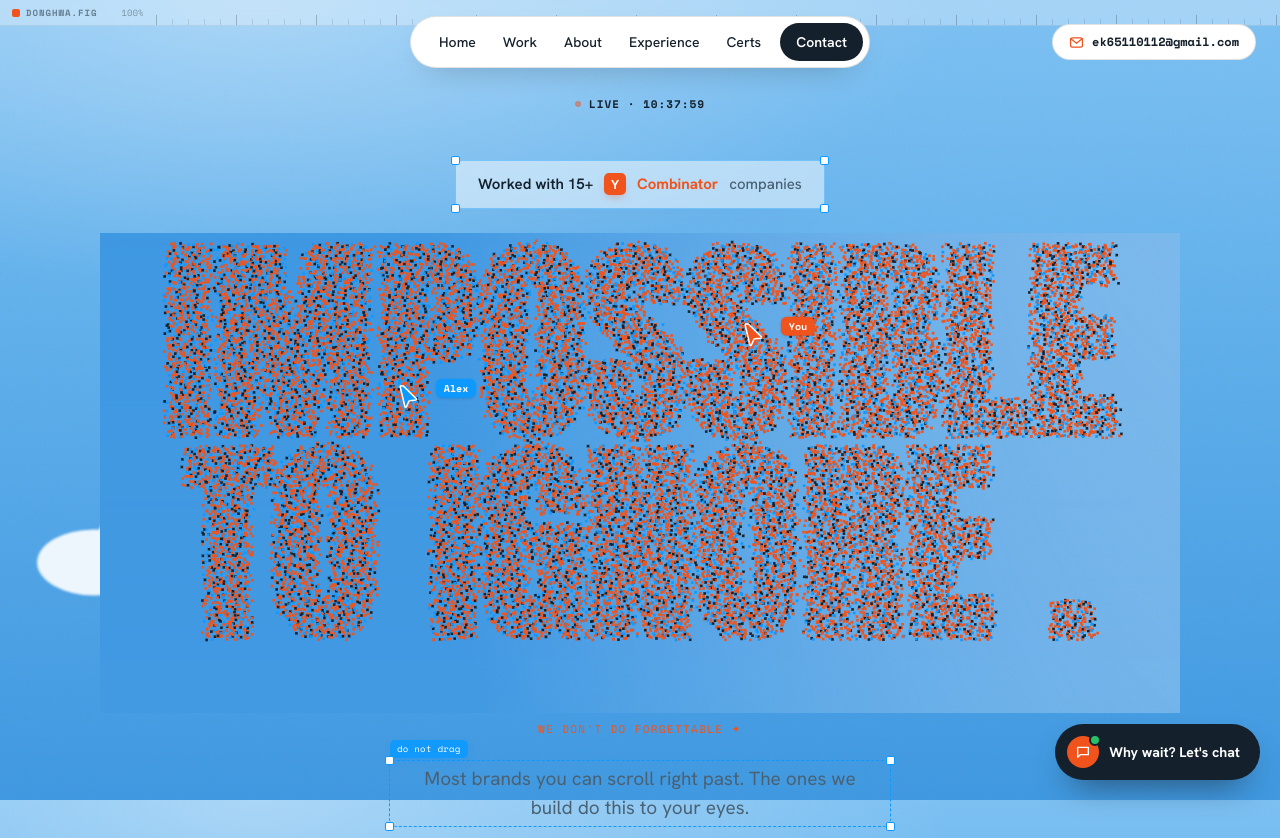
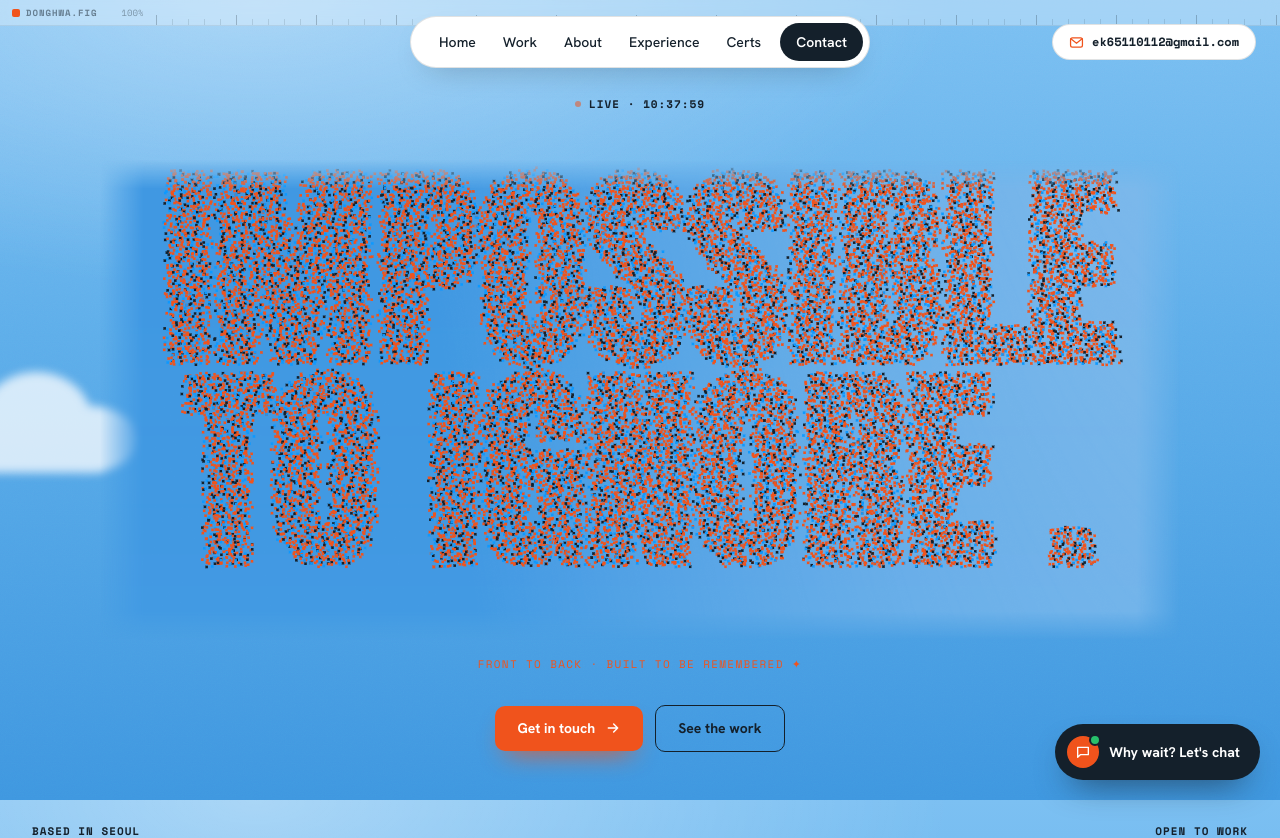
Before and after one commit to shindonghwagit/shindonghwa-portfolio, a React (Vite) app: page / in a window 1280 px wide. Shown: the top 838 px of the page. Built offline with nearby package versions, Linux system fonts and the light colour scheme.

Commit message:
feat(hero): drop social-proof/subcopy boxes, feather headline, single tracking cursor

```diff
--- a/src/ohh/components/Clouds.tsx
+++ b/src/ohh/components/Clouds.tsx
@@ -1,19 +1,22 @@
-/** Soft floating cloud illustrations drifting across the sky backdrop. */
+/** Soft, out-of-focus cloud illustrations drifting across the sky backdrop —
+ *  low opacity + heavy blur to match the original's dreamy depth-of-field. */
 const CLOUDS = [
-  { top: '8%', size: 220, dur: '38s', delay: '0s', op: 0.9 },
-  { top: '18%', size: 150, dur: '52s', delay: '-8s', op: 0.7 },
-  { top: '30%', size: 300, dur: '64s', delay: '-20s', op: 0.55 },
-  { top: '52%', size: 180, dur: '46s', delay: '-4s', op: 0.6 },
-  { top: '70%', size: 240, dur: '58s', delay: '-30s', op: 0.5 },
+  { top: '6%', size: 240, dur: '46s', delay: '0s', op: 0.75, blur: 5 },
+  { top: '16%', size: 150, dur: '60s', delay: '-8s', op: 0.55, blur: 8 },
+  { top: '26%', size: 320, dur: '78s', delay: '-24s', op: 0.4, blur: 11 },
+  { top: '44%', size: 190, dur: '54s', delay: '-4s', op: 0.5, blur: 6 },
+  { top: '58%', size: 260, dur: '68s', delay: '-34s', op: 0.38, blur: 10 },
+  { top: '74%', size: 170, dur: '50s', delay: '-14s', op: 0.5, blur: 7 },
+  { top: '86%', size: 300, dur: '82s', delay: '-48s', op: 0.32, blur: 12 },
 ]
 
 function Cloud({ w }: { w: number }) {
   return (
     <svg viewBox="0 0 200 96" width={w} height={(w * 96) / 200} fill="#ffffff">
       <ellipse cx="60" cy="64" rx="52" ry="30" />
-      <ellipse cx="104" cy="50" rx="44" ry="38" />
-      <ellipse cx="146" cy="66" rx="42" ry="26" />
-      <rect x="40" y="58" width="130" height="34" rx="17" />
+      <ellipse cx="104" cy="50" rx="46" ry="40" />
+      <ellipse cx="146" cy="66" rx="44" ry="28" />
+      <rect x="38" y="58" width="134" height="36" rx="18" />
     </svg>
   )
 }
@@ -24,17 +27,18 @@ export function Clouds() {
       {CLOUDS.map((c, i) => (
         <div
           key={i}
-          className="absolute -left-[30%] blur-[1px]"
+          className="absolute -left-[35%]"
           style={{
             top: c.top,
             opacity: c.op,
+            filter: `blur(${c.blur}px)`,
             animation: `ohh-drift ${c.dur} linear ${c.delay} infinite`,
           }}
         >
           <Cloud w={c.size} />
         </div>
       ))}
-      <style>{`@keyframes ohh-drift { from { transform: translateX(0); } to { transform: translateX(180vw); } }`}</style>
+      <style>{`@keyframes ohh-drift { from { transform: translateX(0); } to { transform: translateX(190vw); } }`}</style>
     </div>
   )
 }
--- a/src/ohh/components/Cursors.tsx
+++ b/src/ohh/components/Cursors.tsx
@@ -1,59 +1,45 @@
-import { motion } from 'motion/react'
+import { useEffect, useState } from 'react'
+import { motion, useMotionValue, useSpring } from 'motion/react'
 
-/** Decorative "2 cursors online" collaboration flourish, like the original.
- *  One cursor follows the real pointer; a second drifts on its own path. */
-function CursorSvg({ color }: { color: string }) {
+/** A single "You" cursor that follows the real pointer with a soft spring —
+ *  the collaborative flourish, minus the chaos. Fine-pointer devices only. */
+export function Cursors() {
+  const [enabled, setEnabled] = useState(false)
+  const x = useMotionValue(-200)
+  const y = useMotionValue(-200)
+  const sx = useSpring(x, { stiffness: 1400, damping: 60, mass: 0.18 })
+  const sy = useSpring(y, { stiffness: 1400, damping: 60, mass: 0.18 })
+
+  useEffect(() => {
+    if (!window.matchMedia('(hover: hover) and (pointer: fine)').matches) return
+    setEnabled(true)
+    const move = (e: MouseEvent) => {
+      x.set(e.clientX)
+      y.set(e.clientY)
+    }
+    window.addEventListener('mousemove', move)
+    return () => window.removeEventListener('mousemove', move)
+  }, [x, y])
+
+  if (!enabled) return null
+
   return (
+    <motion.div
+      style={{ x: sx, y: sy }}
+      className="pointer-events-none fixed left-0 top-0 z-[101] flex items-start"
+      aria-hidden
+    >
       <svg width="22" height="28" viewBox="0 0 22 28" fill="none">
         <path
           d="M5.5 3.2 18.4 15.9c.5.5.2 1.4-.5 1.5l-5.9.6c-.4 0-.8.3-1 .7l-2.4 5.4c-.3.7-1.3.6-1.5-.1L2.4 4.3c-.2-.9.6-1.6 1.4-1.1Z"
-        fill={color}
+          fill="#f0531c"
           stroke="#fff"
           strokeWidth="1.5"
         />
       </svg>
+      <span className="-mt-0.5 ml-1.5 rounded-md rounded-tl-[2px] bg-brand px-1.5 py-0.5 font-mono text-[10px] font-bold text-white shadow-sm">
+        You
+      </span>
+    </motion.div>
   )
 }
-
-function Tag({ name, color }: { name: string; color: string }) {
-  return (
-    <span
-      className="ml-4 -mt-1 inline-block rounded-md px-2 py-0.5 font-mono text-[10px] font-bold text-white shadow-sm"
-      style={{ background: color }}
-    >
-      {name}
-    </span>
-  )
-}
-
-export function Cursors() {
-  return (
-    <div className="pointer-events-none fixed inset-0 z-[60] hidden md:block">
-      {/* Teammate cursor drifting on a loop */}
-      <motion.div
-        className="absolute left-0 top-0 flex items-start"
-        initial={{ x: '20vw', y: '30vh' }}
-        animate={{
-          x: ['18vw', '32vw', '24vw', '40vw', '18vw'],
-          y: ['28vh', '46vh', '62vh', '38vh', '28vh'],
-        }}
-        transition={{ duration: 22, repeat: Infinity, ease: 'easeInOut' }}
-      >
-        <CursorSvg color="#0d99ff" />
-        <Tag name="Alex" color="#0d99ff" />
-      </motion.div>
-      <motion.div
-        className="absolute left-0 top-0 flex items-start"
-        initial={{ x: '70vw', y: '55vh' }}
-        animate={{
-          x: ['72vw', '58vw', '66vw', '50vw', '72vw'],
-          y: ['52vh', '40vh', '66vh', '48vh', '52vh'],
-        }}
-        transition={{ duration: 26, repeat: Infinity, ease: 'easeInOut' }}
-      >
-        <CursorSvg color="#f0531c" />
-        <Tag name="You" color="#f0531c" />
-      </motion.div>
-    </div>
-  )
-}
--- a/src/ohh/ohh.css
+++ b/src/ohh/ohh.css
@@ -29,6 +29,16 @@
 
 .ohh .font-mono {
   font-family: var(--font-mono);
+}
+
+/* Replace the native pointer with the custom "You" cursor (desktop only). */
+@media (hover: hover) and (pointer: fine) {
+  .ohh,
+  .ohh a,
+  .ohh button,
+  .ohh [role='button'] {
+    cursor: none;
+  }
 }
 
 .ohh .font-display {
--- a/src/ohh/sections/Hero.tsx
+++ b/src/ohh/sections/Hero.tsx
@@ -1,9 +1,10 @@
 import { motion } from 'motion/react'
 import { useClock } from '../components/useClock'
 
-function Handle({ className }: { className: string }) {
-  return <span className={`ohh-handle ${className}`} />
-}
+// Feather all four edges so the image's baked-in blue gradient dissolves into
+// the sky instead of reading as a hard rectangle.
+const featherMask =
+  'linear-gradient(to right, transparent 0, #000 4%, #000 96%, transparent 100%), linear-gradient(to bottom, transparent 0, #000 6%, #000 94%, transparent 100%)'
 
 export function Hero() {
   const clock = useClock()
@@ -13,30 +14,11 @@ export function Hero() {
       id="home"
       className="relative flex min-h-screen flex-col items-center justify-center px-6 pb-32 pt-40 text-center"
     >
-      {/* YC social-proof pill */}
+      {/* Particle headline: IMPOSSIBLE TO IGNORE — soft fade-in, feathered edges */}
       <motion.div
-        initial={{ opacity: 0, y: 16 }}
-        animate={{ opacity: 1, y: 0 }}
-        transition={{ delay: 0.15, duration: 0.6 }}
-        className="relative mb-6 flex flex-wrap items-center justify-center gap-x-[11px] gap-y-1 rounded-[7px] border border-blue/40 bg-white/50 px-4 py-3 text-[13px] backdrop-blur-md shadow-[0px_16px_34px_-24px_rgba(20,32,43,0.5)] sm:px-[22px] sm:text-[15px]"
-      >
-        <Handle className="-left-[5px] -top-[5px]" />
-        <Handle className="-bottom-[5px] -left-[5px]" />
-        <span className="text-[15px] font-semibold text-ink">Worked with 15+</span>
-        <span className="flex size-[22px] items-center justify-center rounded-[5px] bg-brand text-[13px] font-bold text-white shadow-[0px_4px_10px_-4px_rgba(240,83,28,0.6)]">
-          Y
-        </span>
-        <span className="text-[15px] font-bold text-brand">Combinator</span>
-        <span className="text-[15px] font-medium text-ink-soft">companies</span>
-        <Handle className="-right-[5px] -top-[5px]" />
-        <Handle className="-bottom-[5px] -right-[5px]" />
-      </motion.div>
-
-      {/* Particle headline: IMPOSSIBLE TO IGNORE — clip-wipe reveal */}
-      <motion.div
-        initial={{ clipPath: 'inset(0 100% 0 0)', opacity: 0.4 }}
-        animate={{ clipPath: 'inset(0 0% 0 0)', opacity: 1 }}
-        transition={{ delay: 0.35, duration: 1.1, ease: [0.22, 1, 0.36, 1] }}
+        initial={{ opacity: 0, y: 12, scale: 0.99 }}
+        animate={{ opacity: 1, y: 0, scale: 1 }}
+        transition={{ delay: 0.25, duration: 1.1, ease: [0.22, 1, 0.36, 1] }}
         className="w-full max-w-[1080px]"
       >
         <img
@@ -44,6 +26,12 @@ export function Hero() {
           alt="Impossible to ignore"
           className="mx-auto w-full select-none"
           draggable={false}
+          style={{
+            maskImage: featherMask,
+            WebkitMaskImage: featherMask,
+            maskComposite: 'intersect',
+            WebkitMaskComposite: 'source-in',
+          }}
         />
       </motion.div>
 
@@ -51,43 +39,24 @@ export function Hero() {
       <motion.p
         initial={{ opacity: 0 }}
         animate={{ opacity: 1 }}
-        transition={{ delay: 0.9 }}
-        className="mt-2 font-mono text-[11px] uppercase tracking-[1.32px] text-brand"
+        transition={{ delay: 0.7 }}
+        className="mt-4 font-mono text-[11px] uppercase tracking-[1.32px] text-brand"
       >
-        we don't do forgettable ✦
+        front to back · built to be remembered ✦
       </motion.p>
 
-      {/* Subcopy in a Figma selection box */}
+      {/* CTAs — both are real, working links */}
       <motion.div
         initial={{ opacity: 0, y: 16 }}
         animate={{ opacity: 1, y: 0 }}
-        transition={{ delay: 1.0, duration: 0.6 }}
-        className="ohh-select relative mx-auto mt-6 max-w-[500px] px-3 py-1"
-      >
-        <span className="absolute -top-[21px] left-0 rounded-[5px] rounded-bl-[1px] bg-blue/90 px-[7px] py-0.5 font-mono text-[9px] tracking-[0.27px] text-white shadow-[0px_4px_10px_-4px_rgba(13,153,255,0.5)]">
-          do not drag
-        </span>
-        <Handle className="-left-[5px] -top-[5px] size-[9px]" />
-        <Handle className="-right-[5px] -top-[5px] size-[9px]" />
-        <Handle className="-bottom-[5px] -left-[5px] size-[9px]" />
-        <Handle className="-bottom-[5px] -right-[5px] size-[9px]" />
-        <p className="text-[19px] leading-[28.5px] text-ink-soft">
-          Most brands you can scroll right past. The ones we build do this to your eyes.
-        </p>
-      </motion.div>
-
-      {/* CTAs */}
-      <motion.div
-        initial={{ opacity: 0, y: 16 }}
-        animate={{ opacity: 1, y: 0 }}
-        transition={{ delay: 1.15, duration: 0.6 }}
+        transition={{ delay: 0.85, duration: 0.6 }}
         className="mt-8 flex flex-wrap items-center justify-center gap-3"
       >
         <a
           href="#contact"
           className="flex items-center gap-2.5 rounded-[10px] bg-brand px-[22px] py-3 text-[14px] font-bold text-white shadow-[0px_12px_26px_-12px_#f0531c] transition-transform hover:-translate-y-0.5"
         >
-          Book a call
+          Get in touch
           <svg width="16" height="16" viewBox="0 0 24 24" fill="none">
             <path d="M5 12h14M13 6l6 6-6 6" stroke="currentColor" strokeWidth="2.2" strokeLinecap="round" strokeLinejoin="round" />
           </svg>
@@ -102,12 +71,12 @@ export function Hero() {
 
       {/* Corner mono labels */}
       <div className="pointer-events-none absolute bottom-6 left-8 hidden text-left font-mono text-[11px] uppercase tracking-[0.99px] md:block">
-        <p className="font-bold text-ink">working worldwide</p>
-        <p className="text-ink-soft">no office, on purpose</p>
+        <p className="font-bold text-ink">based in seoul</p>
+        <p className="text-ink-soft">building end to end</p>
       </div>
       <div className="pointer-events-none absolute bottom-6 right-8 hidden text-right font-mono text-[11px] uppercase tracking-[0.99px] md:block">
-        <p className="font-bold text-ink">open for 2026</p>
-        <p className="text-ink-soft">your timezone, handled</p>
+        <p className="font-bold text-ink">open to work</p>
+        <p className="text-ink-soft">2026</p>
       </div>
 
       {/* LIVE clock */}
```
Also changed, not shown: src/ohh/sections/Footer.tsx (+2 -5 lines). Lines whose indentation alone changed are shown as unchanged.
